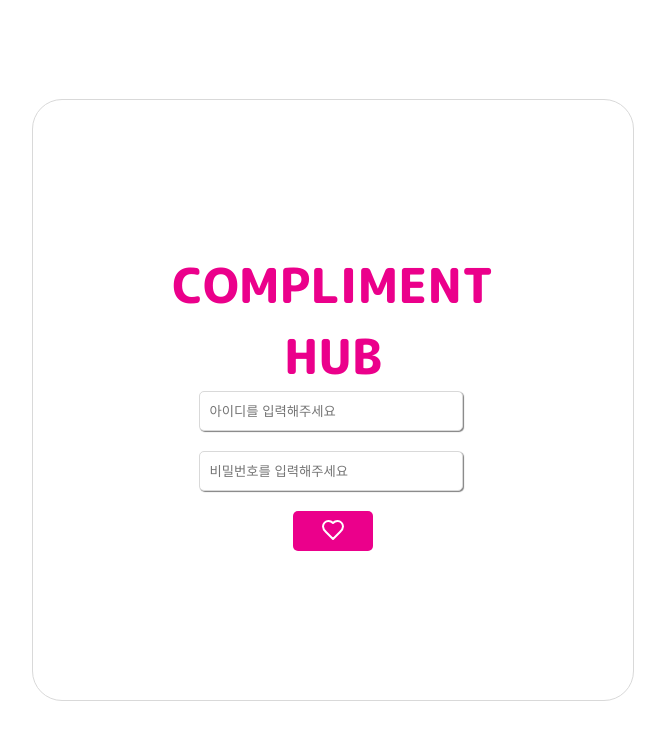
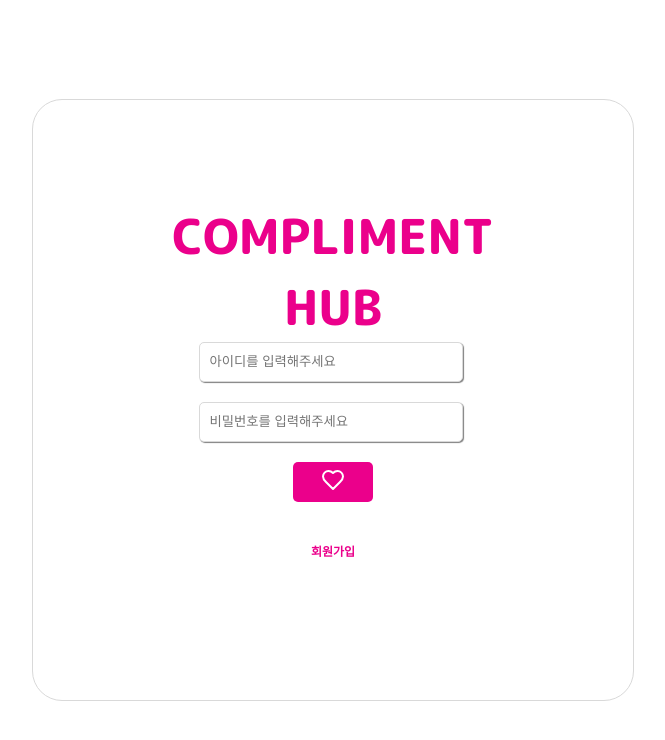
Before and after one commit to LG-compliment/LG-FrontEnd, a React (Create React App) app: page /login in a window 1280 px wide. Shown: the top 740 px of the page, without its empty margins (307-972 px from the left). Built offline with nearby package versions, Linux system fonts and the light colour scheme.

Commit message:
🚧 Add : 로그인 회원가입 링크, 회원가입 로그인으로 back

```diff
--- a/src/Pages/Login/Login.jsx
+++ b/src/Pages/Login/Login.jsx
@@ -3,7 +3,7 @@ import { authenticateUser } from '../../api/api.js';
 import Input from '../../ui/Input';
 import Button from '../../ui/Button';
 import { Heart, HeartHandshake } from 'lucide-react';
-import { GlobalStyle, BackGround, LoginContainer, LoginTitle, LoginForm } from './LoginStyle.jsx';
+import { GlobalStyle, BackGround, LoginContainer, LoginTitle, LoginForm, Signup } from './LoginStyle.jsx';
 
 function Login() {
   const [id, setId] = useState('');
@@ -65,6 +65,7 @@ function Login() {
             </Button>
             {error && <p style={{ color: 'red' }}>{error}</p>}
           </LoginForm>
+          <Signup href='/sign-up'>회원가입</Signup>
         </LoginContainer>
       </BackGround>
     </>
--- a/src/Pages/Login/LoginStyle.jsx
+++ b/src/Pages/Login/LoginStyle.jsx
@@ -45,4 +45,16 @@ const LoginForm = styled.form`
   gap: 20px;
 `;
 
-export { GlobalStyle, BackGround, LoginContainer, LoginTitle, LoginForm };
+const Signup = styled.a`
+  font-size: 12px;
+  color : #EB008B;
+  font-weight: bold;
+  text-decoration: none; //태그 밑줄 없애기
+  text-align: center;
+  align-content: center;
+  display: flex;
+  padding: 40px;
+  justify-content: center;
+`
+
+export { GlobalStyle, BackGround, LoginContainer, LoginTitle, LoginForm, Signup };
--- a/src/Pages/Login/SignUp.jsx
+++ b/src/Pages/Login/SignUp.jsx
@@ -2,6 +2,7 @@ import React from 'react'
 import styled, { createGlobalStyle } from 'styled-components';
 import Input from '../../ui/Input';
 import Button from '../../ui/Button';
+import { CircleArrowLeft } from 'lucide-react';
 
 // 전역 폰트 스타일 정의
 const GlobalStyle = createGlobalStyle`
@@ -21,7 +22,7 @@ const BackGround = styled.div`
 const SignUpContainer = styled.div`
   display: flex;
   flex-direction: column;
-  justify-content: center;
+  justify-content: flex-start;
   background-color: white;
   border: 1px solid #D9D9D9;
   width: 600px;
@@ -68,12 +69,22 @@ const SignUpButton = styled(Button)`
     }
 `
 
+const Icon = styled(CircleArrowLeft)`
+    color: #D9D9D9;
+    align-self: flex-start;
+    margin: 20px;
+`
+
 function SignUp() {
+    const clickBack = ()=>{
+        window.location.href = '/login';
+    }
     return (
         <>
             <GlobalStyle />
             <BackGround>
                 <SignUpContainer>
+                    <Icon onClick={clickBack}></Icon>
                     <SignUpTitle>Sign Up</SignUpTitle>
                     <SignUpForm>
                         <ItemTitle>아이디</ItemTitle>
```
